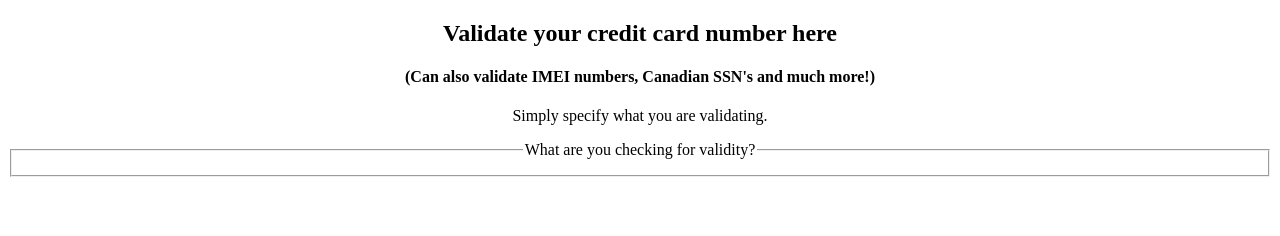
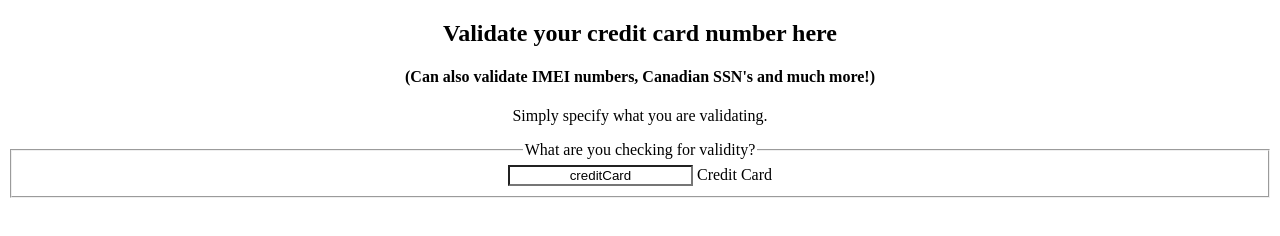
Before and after one commit to iuliaGrig/validateCredit, a plain HTML site: page index.html in a window 1280 px wide. Drawn offline with Linux system fonts and the light colour scheme; files whose address does not match are found by name.

Commit message:
Update form

```diff
--- a/index.html
+++ b/index.html
@@ -19,7 +19,8 @@
                 <form>
                     <fieldset>
                         <legend>What are you checking for validity?</legend>
-                        <label></label>
+                        <input id="creditCard" value="creditCard" name="checkFor">
+                            <label for="creditCard">Credit Card</label>
                     </fieldset>
                 </form>
             </section>
```
